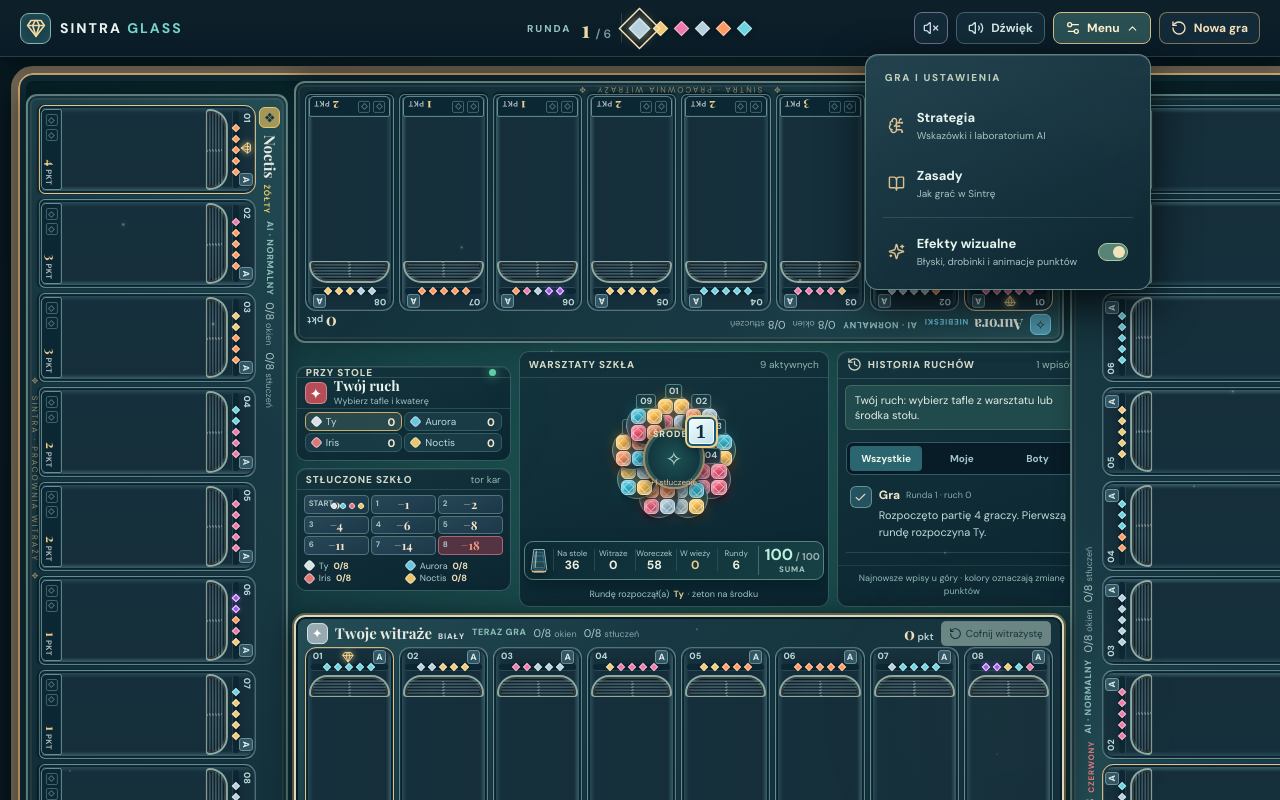
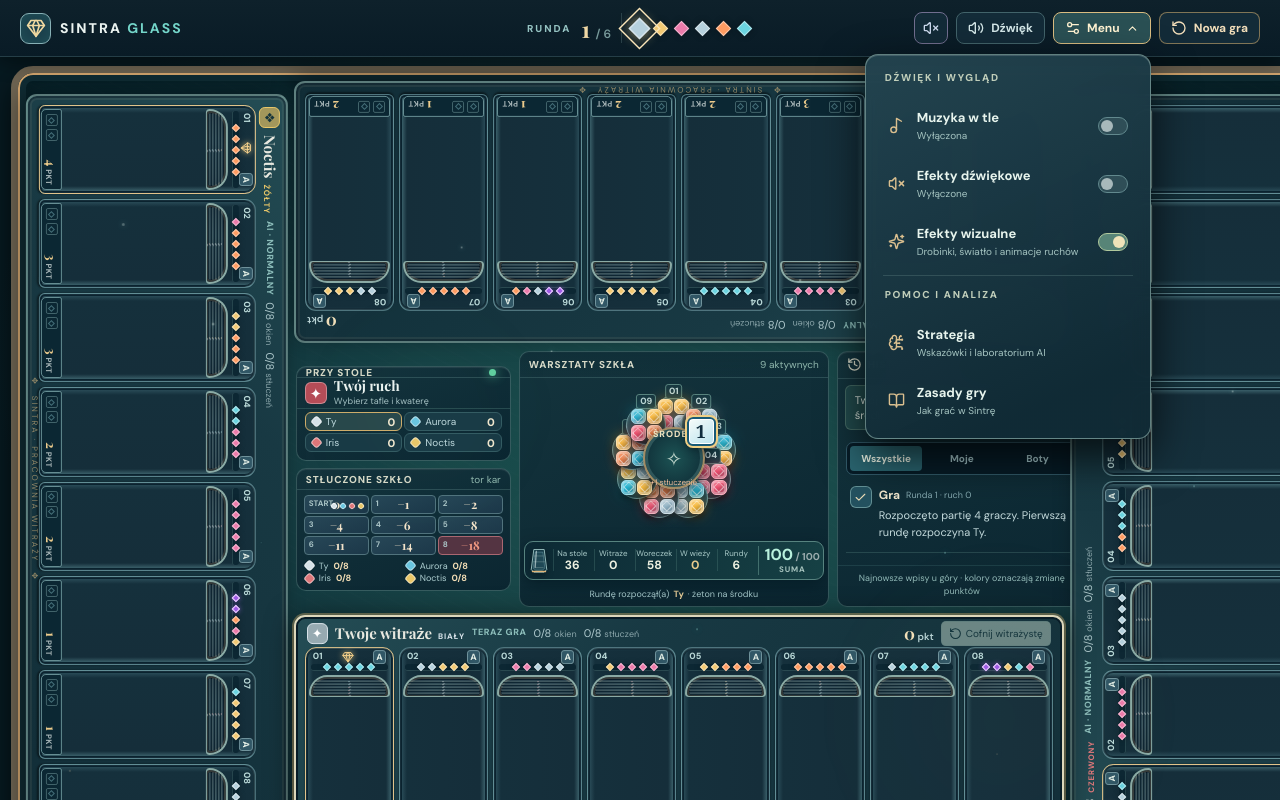
Before and after one commit to jacekmiecznikowski/azul, a React (Vite) app: page / in a window 1280 px wide. Both pictures are taken after a click on the button "Menu". Built offline with nearby package versions, Linux system fonts and the light colour scheme; a web font is replaced by a local one.

Commit message:
ui: move music and sound effect toggles into grouped settings menu with clear labels

```diff
--- a/src/components/GameMenu.tsx
+++ b/src/components/GameMenu.tsx
@@ -1,13 +1,24 @@
 import { useEffect, useRef, useState } from 'react'
-import { BookOpen, BrainCircuit, ChevronDown, Settings2, Sparkles } from 'lucide-react'
+import { BookOpen, BrainCircuit, ChevronDown, Music2, Settings2, Sparkles, Volume2, VolumeX } from 'lucide-react'
 
-export function GameMenu({ effectsEnabled, reducedMotion, toggleEffects, openStrategy, openRules }: {
+interface GameMenuProps {
   effectsEnabled: boolean
   reducedMotion: boolean
   toggleEffects: () => void
+  musicEnabled: boolean
+  musicUnavailable: boolean
+  toggleMusic: () => void
+  soundEnabled: boolean
+  toggleSound: () => void
   openStrategy: () => void
   openRules: () => void
-}) {
+}
+
+export function GameMenu({
+  effectsEnabled, reducedMotion, toggleEffects,
+  musicEnabled, musicUnavailable, toggleMusic,
+  soundEnabled, toggleSound, openStrategy, openRules,
+}: GameMenuProps) {
   const [open, setOpen] = useState(false)
   const root = useRef<HTMLDivElement>(null)
 
@@ -33,18 +44,34 @@
       <Settings2 size={16}/><span>Menu</span><ChevronDown size={13} className={open ? 'sg-menu-chevron-open' : ''}/>
     </button>
     {open && <div className="sg-menu-popup" role="group" aria-label="Menu gry">
-      <span className="sg-menu-title">GRA I USTAWIENIA</span>
-      <button type="button" className="sg-menu-item" onClick={() => {setOpen(false); openStrategy()}}>
+      <span className="sg-menu-title">DŹWIĘK I WYGLĄD</span>
+      <button type="button" className="sg-menu-item sg-music-toggle" onClick={toggleMusic}
+        aria-pressed={musicEnabled && !musicUnavailable} aria-label="Muzyka w tle"
+        title={musicUnavailable ? 'Nie znaleziono pliku public/background.mp3' : 'Włącz lub wyłącz muzykę w tle'}>
+        <Music2 size={17}/>
+        <span><b>Muzyka w tle</b><small>{musicUnavailable ? 'Brak pliku MP3' : musicEnabled ? 'Włączona' : 'Wyłączona'}</small></span>
+        <i className="sg-menu-switch" aria-hidden="true"/>
+      </button>
+      <button type="button" className="sg-menu-item sg-menu-sound" onClick={toggleSound}
+        aria-pressed={soundEnabled} aria-label="Efekty dźwiękowe"
+        title="Włącz lub wyłącz dźwięki pobierania i układania szkła">
+        {soundEnabled ? <Volume2 size={17}/> : <VolumeX size={17}/>}
+        <span><b>Efekty dźwiękowe</b><small>{soundEnabled ? 'Włączone' : 'Wyłączone'}</small></span>
+        <i className="sg-menu-switch" aria-hidden="true"/>
+      </button>
+      <button type="button" className="sg-menu-item sg-menu-effects" onClick={toggleEffects}
+        disabled={reducedMotion} aria-pressed={effectsEnabled && !reducedMotion}>
+        <Sparkles size={17}/>
+        <span><b>Efekty wizualne</b><small>{reducedMotion ? 'Ograniczone przez ustawienia systemowe' : 'Drobinki, światło i animacje ruchów'}</small></span>
+        <i className="sg-menu-switch" aria-hidden="true"/>
+      </button>
+      <div className="sg-menu-divider"/>
+      <span className="sg-menu-title">POMOC I ANALIZA</span>
+      <button type="button" className="sg-menu-item" onClick={() => { setOpen(false); openStrategy() }}>
         <BrainCircuit size={17}/><span><b>Strategia</b><small>Wskazówki i laboratorium AI</small></span>
       </button>
-      <button type="button" className="sg-menu-item" onClick={() => {setOpen(false); openRules()}}>
-        <BookOpen size={17}/><span><b>Zasady</b><small>Jak grać w Sintrę</small></span>
-      </button>
-      <div className="sg-menu-divider"/>
-      <button type="button" className="sg-menu-item sg-menu-effects" onClick={toggleEffects}
-        disabled={reducedMotion} aria-pressed={effectsEnabled && !reducedMotion}>
-        <Sparkles size={17}/><span><b>Efekty wizualne</b><small>{reducedMotion ? 'Ograniczone przez ustawienia systemowe' : 'Błyski, drobinki i animacje punktów'}</small></span>
-        <i className="sg-menu-switch" aria-hidden="true"/>
+      <button type="button" className="sg-menu-item" onClick={() => { setOpen(false); openRules() }}>
+        <BookOpen size={17}/><span><b>Zasady gry</b><small>Jak grać w Sintrę</small></span>
       </button>
     </div>}
   </div>
```
